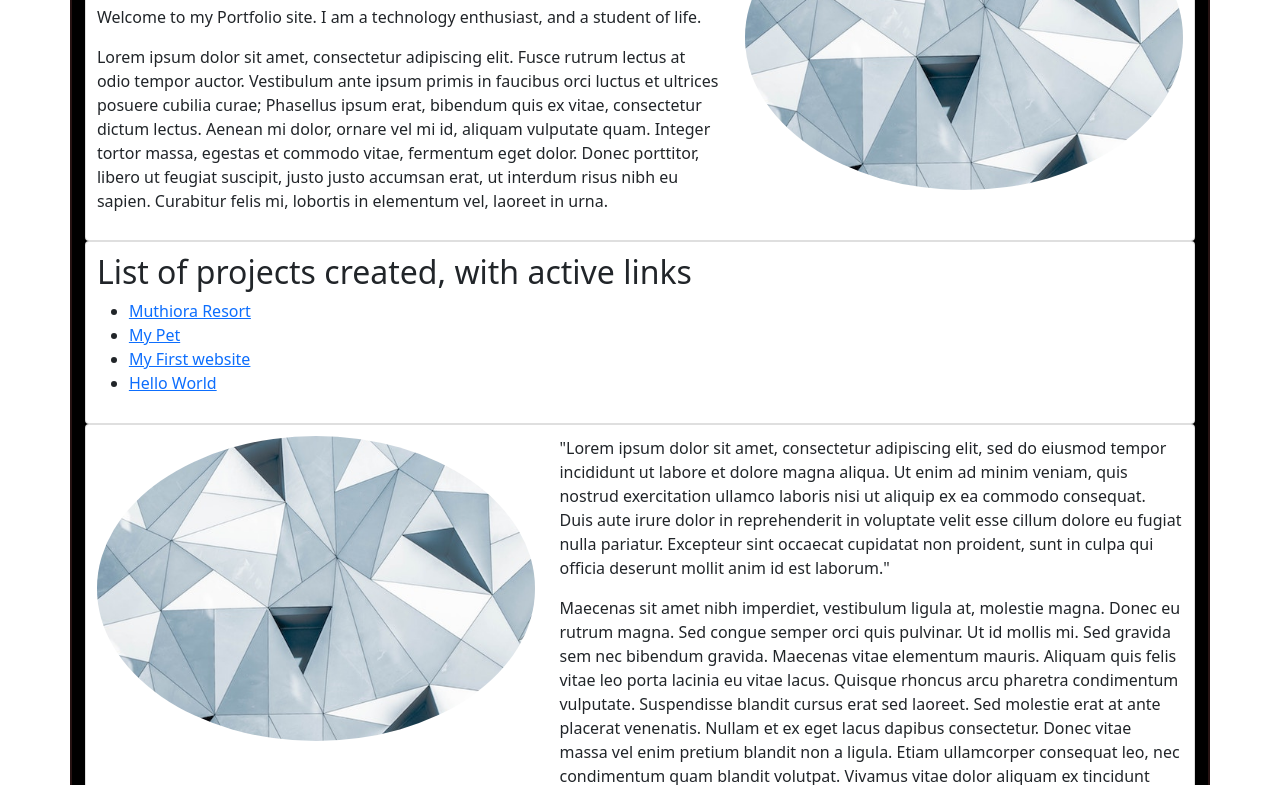
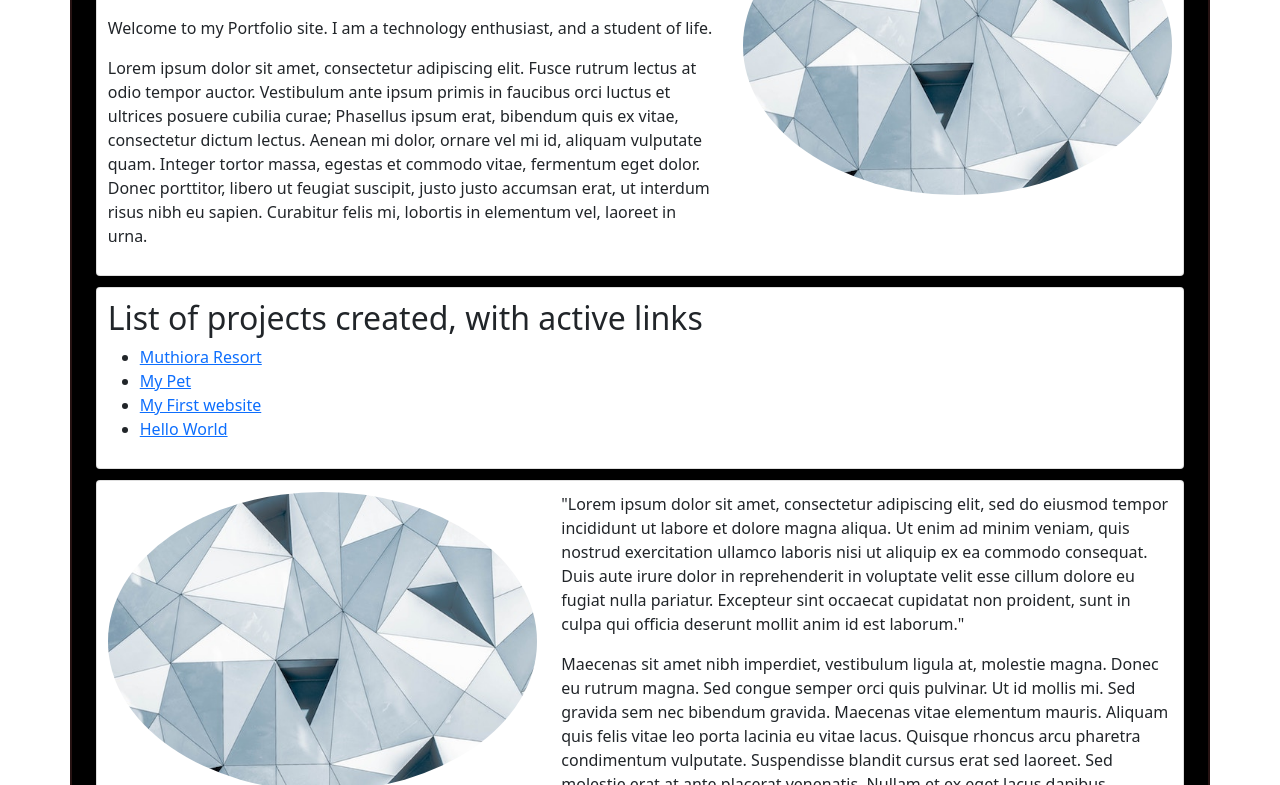
Before and after one commit to wdmuthiora/portfolio-landing-page, a plain HTML site: page index.html in a window 1280 px wide. Shown: the part 462-1247 px from the top of the page. Drawn offline with nearby package versions, Linux system fonts and the light colour scheme.

Commit message:
Added margin to .card class.

```diff
--- a/css/styles.css
+++ b/css/styles.css
@@ -15,6 +15,9 @@
 .card-img{
   border-radius: 50%;
 }
+ .card{
+   margin: 1%;
+ }
 
 .jumbotron {
   padding: 2rem 1rem;
```
